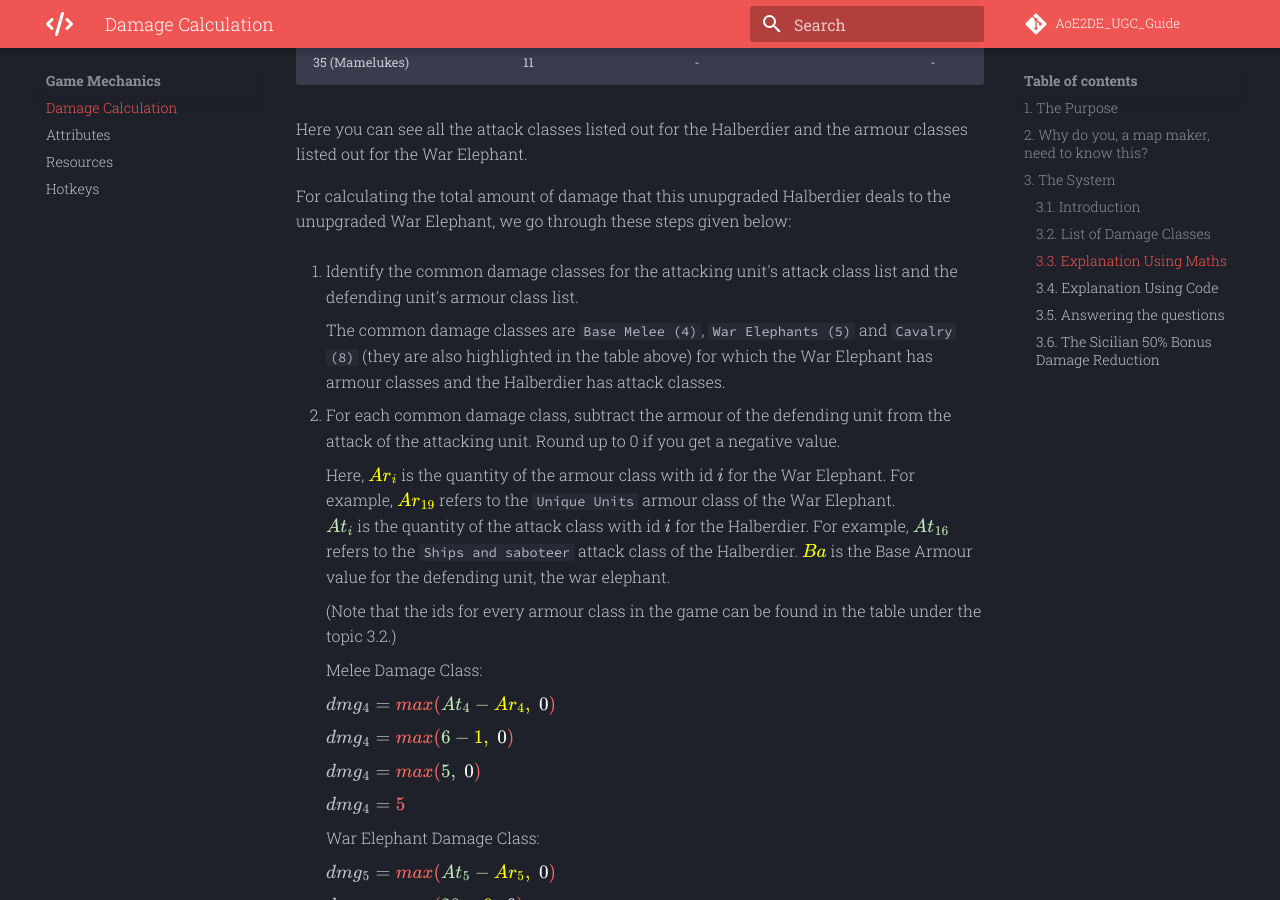
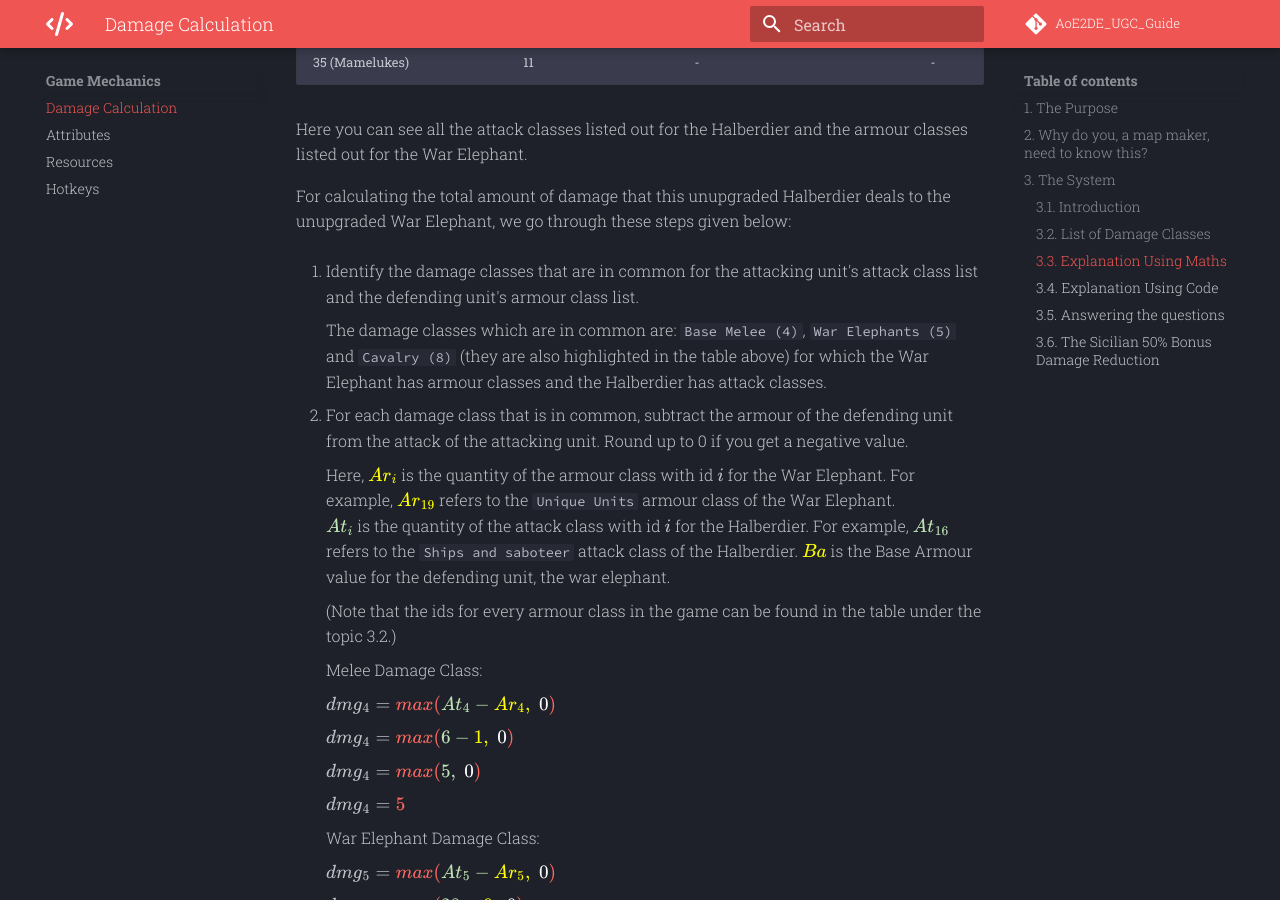
Before and after one commit to Divy1211/AoE2DE_UGC_Guide, an MkDocs documentation site: the page built from docs/general/damage_calculation.md, in a window 1280 px wide and 900 px high, scrolled down 3755 px. Built offline with MkDocs 1.6.1 and Material for MkDocs 9.7.7, drawn with Linux system fonts in a browser that asks for light colours; comment, search, counter and statistics services are not loaded; some of the changed text lies outside the part shown.

Commit message:
improved clarity of damage calc explanations

```diff
--- a/docs/general/damage_calculation.md
+++ b/docs/general/damage_calculation.md
@@ -88,11 +88,11 @@ Here you can see all the attack classes listed out for the Halberdier and the ar
 
 For calculating the total amount of damage that this unupgraded Halberdier deals to the unupgraded War Elephant, we go through these steps given below:
 
-1. Identify the common damage classes for the attacking unit's attack class list and the defending unit's armour class list.
+1. Identify the damage classes that are in common for the attacking unit's attack class list and the defending unit's armour class list.
 
-    The common damage classes are `Base Melee (4)`, `War Elephants (5)` and `Cavalry (8)` (they are also highlighted in the table above) for which the War Elephant has armour classes and the Halberdier has attack classes.
+    The damage classes which are in common are: `Base Melee (4)`, `War Elephants (5)` and `Cavalry (8)` (they are also highlighted in the table above) for which the War Elephant has armour classes and the Halberdier has attack classes.
 
-2. For each common damage class, subtract the armour of the defending unit from the attack of the attacking unit. Round up to 0 if you get a negative value.
+2. For each damage class that is in common, subtract the armour of the defending unit from the attack of the attacking unit. Round up to 0 if you get a negative value.
 
     Here, $\color{yellow} Ar_i$ is the quantity of the armour class with id $i$ for the War Elephant. For example, $\color{yellow} Ar_{19}$ refers to the `Unique Units` armour class of the War Elephant.
     $\color{#bfe3b4} At_i$ is the quantity of the attack class with id $i$ for the Halberdier. For example, $\color{#bfe3b4} At_{16}$ refers to the `Ships and saboteer` attack class of the Halberdier. $\color{yellow} Ba$ is the Base Armour value for the defending unit, the war elephant.
@@ -248,8 +248,8 @@ Here you can see all the attack classes listed out for the War Elephant and the
 
 For calculating the total amount of damage that this unupgraded War Elephant deals to the unupgraded Halberdier, we go through these steps given below:
 
-1. Identify the common damage classes for the attacking unit's attack class list and the defending unit's armour class list.
-2. For each common damage class, subtract the armour of the defending unit from the attack of the attacking unit. Round up to 0 if you get a negative value.
+1. Identify the damage classes that are in common for the attacking unit's attack class list and the defending unit's armour class list.
+2. For each damage class that is in common, subtract the armour of the defending unit from the attack of the attacking unit. Round up to 0 if you get a negative value.
 3. For each attack class of the attacking unit for which there is no armour class for the defending unit, we use the base armour value to calculate how much attack needs to be dealt.
 4. Now add all of the differences found above. Round up to 1 if you get 0.
 5. The value thus obtained is the damage that the War Elephant deals to the Halberdier.
```
